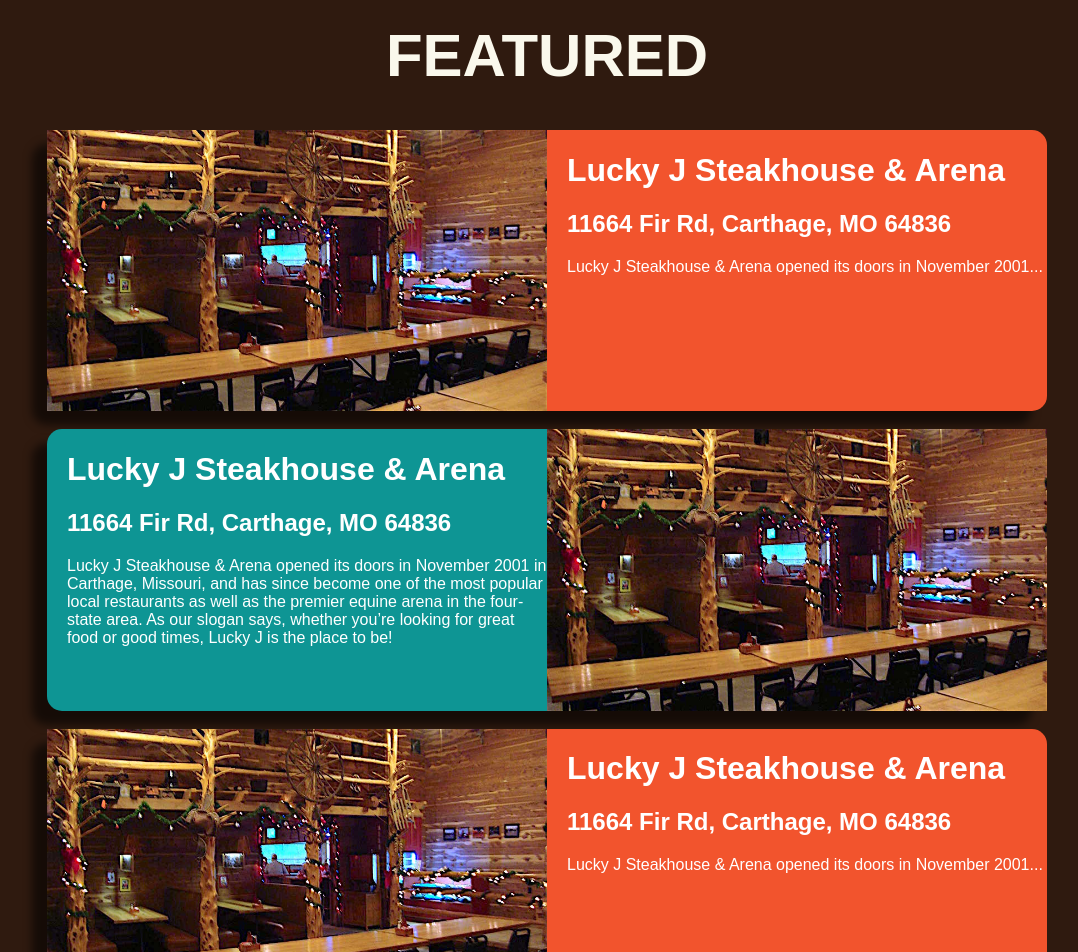
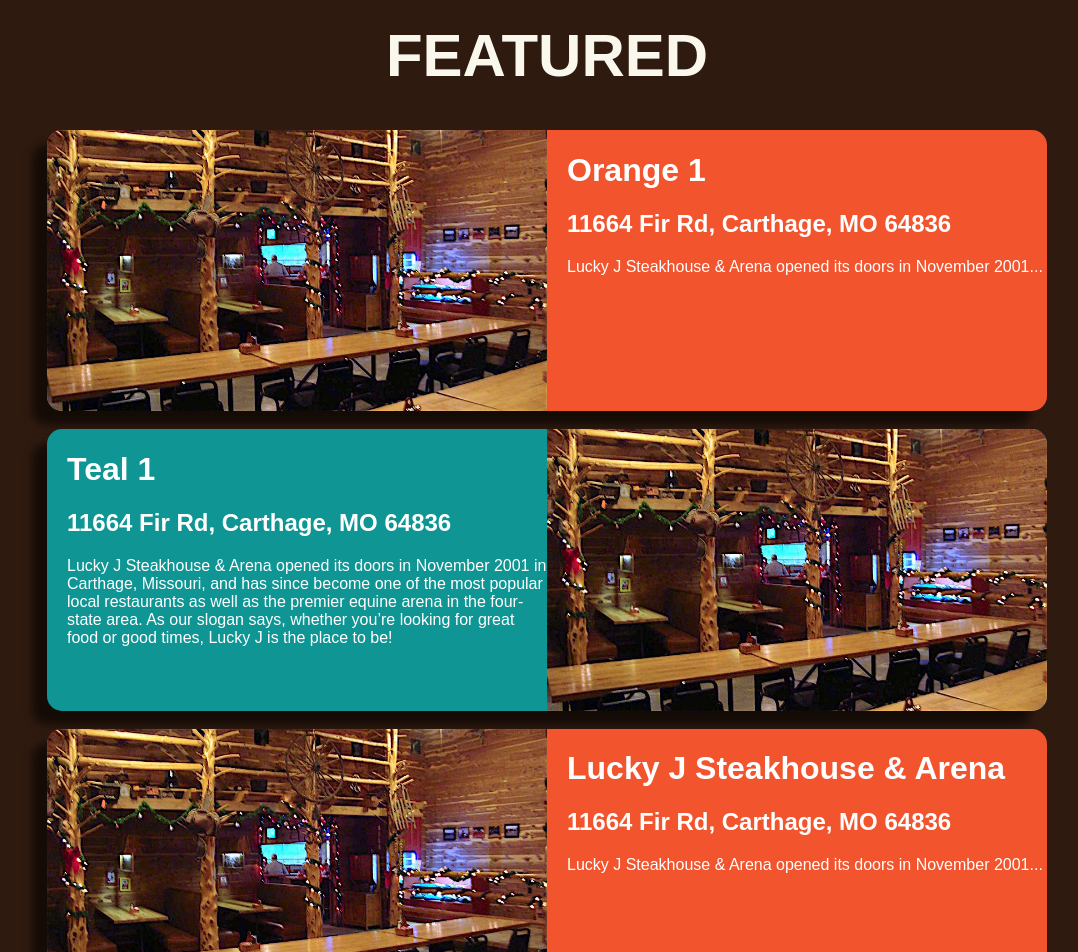
Before and after one commit to LeighVirrey/SuperNomWrangler, a React (Create React App) app in the folder front-end/nom-wrangler/: page / in a window 1280 px wide. Shown: the part 400-1352 px from the top of the page, without its empty margins (93-1171 px from the left). Built offline with nearby package versions, Linux system fonts and the light colour scheme.

Commit message:
styling fix
for some reason the images in the featured page were not rounded anymore. not sure why that it is. fixed it though.

```diff
--- a/front-end/nom-wrangler/src/component/home/home.css
+++ b/front-end/nom-wrangler/src/component/home/home.css
@@ -30,11 +30,22 @@
 }
 
 
-.restImg {
+.restImgLeft {
     width: 500px;
     height: 100%;
     object-fit: cover;
     border-radius: 0;
+    border-top-left-radius: 15px;
+    border-bottom-left-radius: 15px;
+}
+
+.restImgRight {
+    width: 500px;
+    height: 100%;
+    object-fit: cover;
+    border-radius: 0;
+    border-top-right-radius: 15px;
+    border-bottom-right-radius: 15px;
 }
 
 
--- a/front-end/nom-wrangler/src/component/home/home.js
+++ b/front-end/nom-wrangler/src/component/home/home.js
@@ -12,9 +12,9 @@
 
       <div className='restO box-shadow'>
         <div className='singleRest'>
-          <img className='restImg' src='../images/11steakhouse.jpg' />
+          <img className='restImgLeft' src='../images/11steakhouse.jpg' />
           <div className='restDetails'>
-            <h1>Lucky J Steakhouse & Arena</h1>
+            <h1>Orange 1</h1>
             <h2 className='restAddress'>11664 Fir Rd, Carthage, MO 64836</h2>
             <p>Lucky J Steakhouse & Arena opened its doors in November 2001...</p>
           </div>
@@ -25,7 +25,7 @@
       <div className='restB box-shadow'>
         <div className='singleRest'>
           <div className='restDetails'>
-            <h1>Lucky J Steakhouse & Arena</h1>
+            <h1>Teal 1</h1>
             <h2 className='restAddress'>11664 Fir Rd, Carthage, MO 64836</h2>
             <p>
               Lucky J Steakhouse & Arena opened its doors in November 2001 in
@@ -35,7 +35,7 @@
               great food or good times, Lucky J is the place to be!
             </p>
           </div>
-          <img className='restImg' src='../images/11steakhouse.jpg' />
+          <img className='restImgRight' src='../images/11steakhouse.jpg' />
         </div>
       </div>
 
@@ -43,7 +43,7 @@
         <br />
         <div className='restO box-shadow'>
           <div className='singleRest'>
-            <img className='restImg' src='../images/11steakhouse.jpg' />
+            <img className='restImgLeft' src='../images/11steakhouse.jpg' />
             <div className='restDetails'>
               <h1>Lucky J Steakhouse & Arena</h1>
               <h2 className='restAddress'>11664 Fir Rd, Carthage, MO 64836</h2>
@@ -66,7 +66,7 @@
                 great food or good times, Lucky J is the place to be!
               </p>
             </div>
-            <img className='restImg' src='../images/11steakhouse.jpg' />
+            <img className='restImgRight' src='../images/11steakhouse.jpg' />
           </div>
         </div>
 
```
